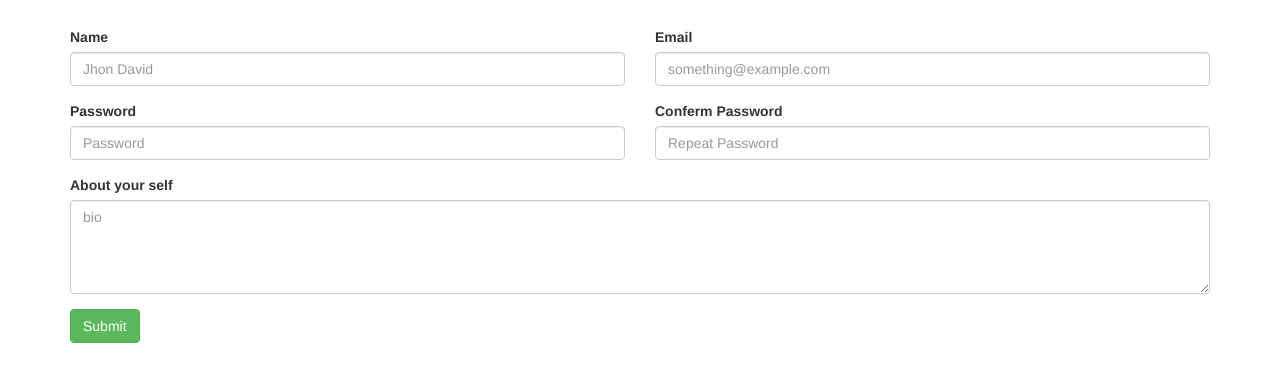
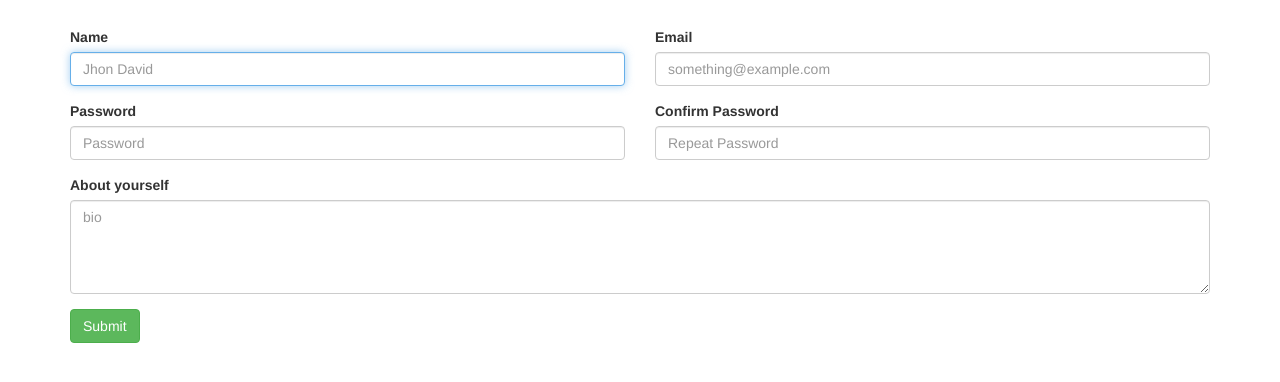
Before and after one commit to f4yis/MeetUp-for-Udacity, a plain HTML site: page signup.html in a window 1280 px wide. Shown: the part 156-538 px from the top of the page. Drawn offline with Linux system fonts and the light colour scheme.

Commit message:
Typos fixed

```diff
--- a/signup.html
+++ b/signup.html
@@ -44,7 +44,7 @@
       <form class="row" id="create-ac">
         <div class="form-group col-md-6">
           <label for="name">Name</label>
-          <input required type="text" class="form-control" id="name" placeholder="Jhon David">
+          <input required autofocus type="text" class="form-control" id="name" placeholder="Jhon David">
         </div>
         <div class="form-group col-md-6">
           <label for="email">Email</label>
@@ -55,11 +55,11 @@
           <input required type="password" class="form-control" id="password" placeholder="Password">
         </div>
         <div class="form-group col-md-6">
-          <label for="repeat-pass">Conferm Password</label>
+          <label for="repeat-pass">Confirm Password</label>
           <input required type="password" class="form-control" id="rpass" placeholder="Repeat Password">
         </div>
         <div class="form-group col-md-12">
-          <label for="bio">About your self</label>
+          <label for="bio">About yourself</label>
           <textarea  class="form-control" rows="4" id="bio" placeholder="bio"></textarea>
         </div>
         <div class="form-group col-md-12">
```
Also changed, not shown: host.html (+1 -1 lines).
